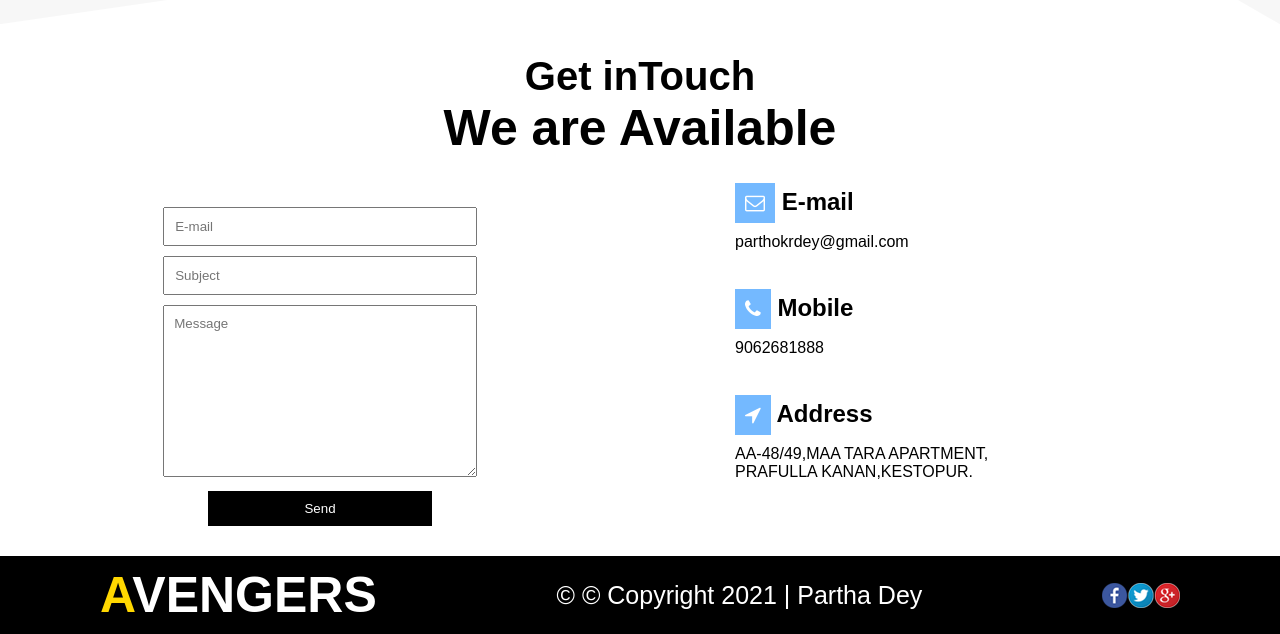
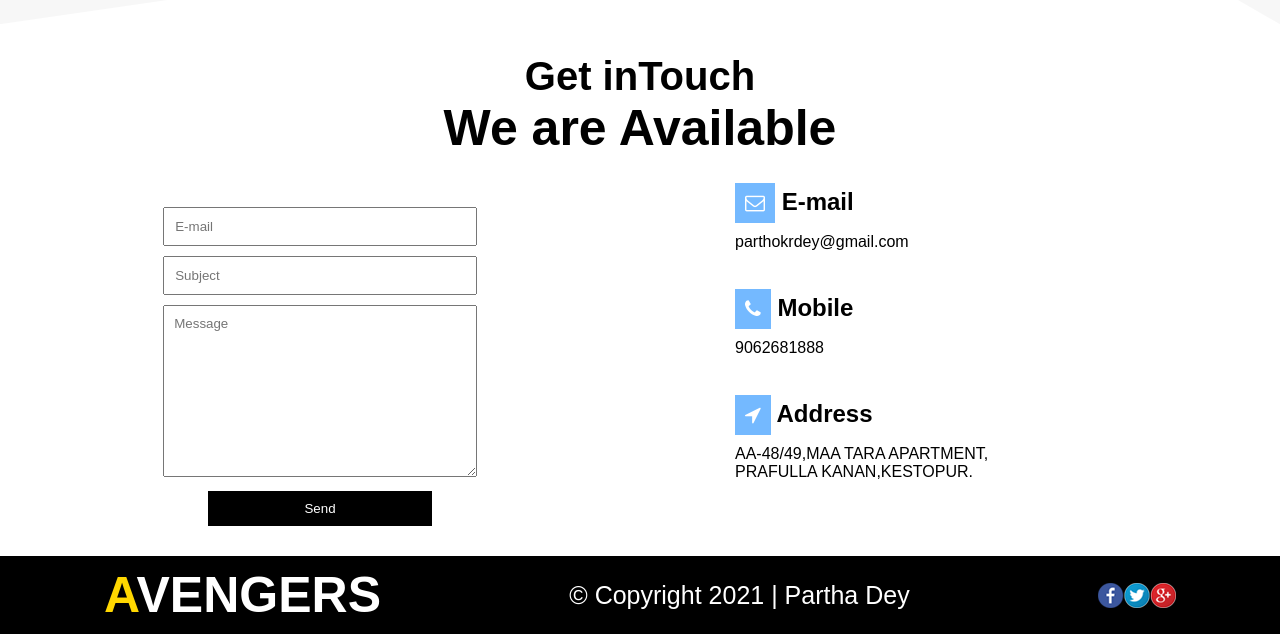
Before and after one commit to Partho97/fitnestemple-github.com, a plain HTML site: page index.html in a window 1280 px wide. Shown: the part 4214-4848 px from the top of the page. Drawn offline with Linux system fonts and the light colour scheme.

Commit message:
Update index.html

```diff
--- a/index.html
+++ b/index.html
@@ -192,7 +192,7 @@
 <section id="footer">
 	<h1><span id="gold">A</span>VENGERS</h1>
 
-	<p>&copy; © Copyright 2021 | Partha Dey </p>
+	<p>&copy; Copyright 2021 | Partha Dey </p>
 	<img src="images/icon.png">
 
 </section>
```
